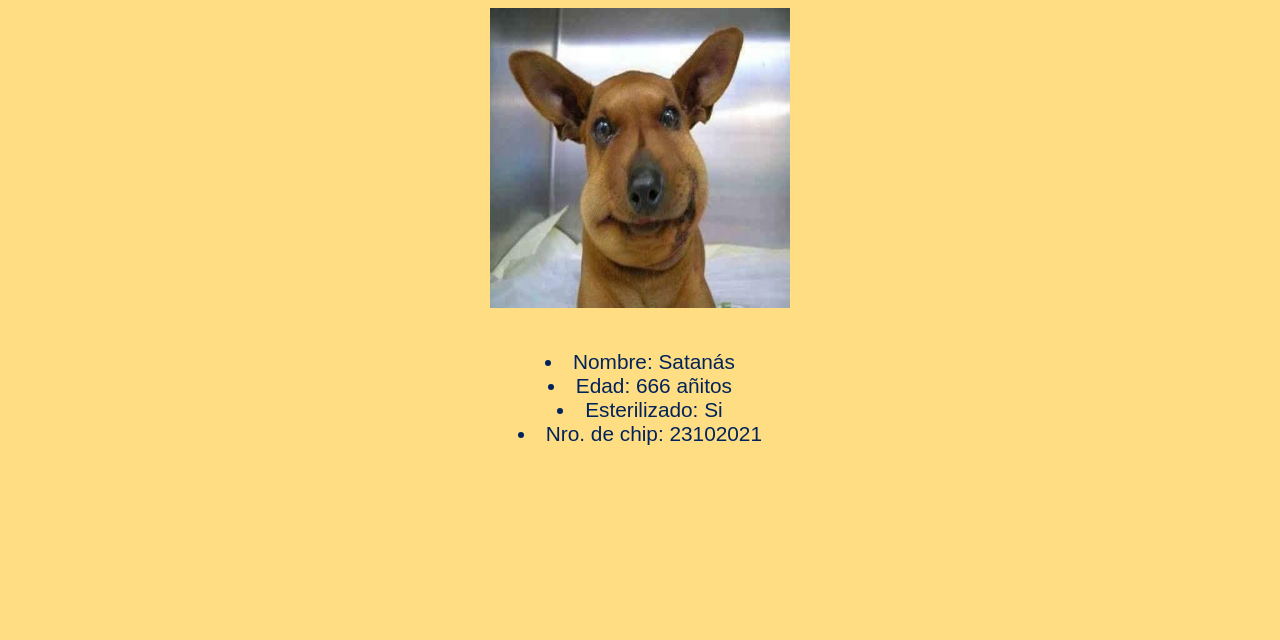
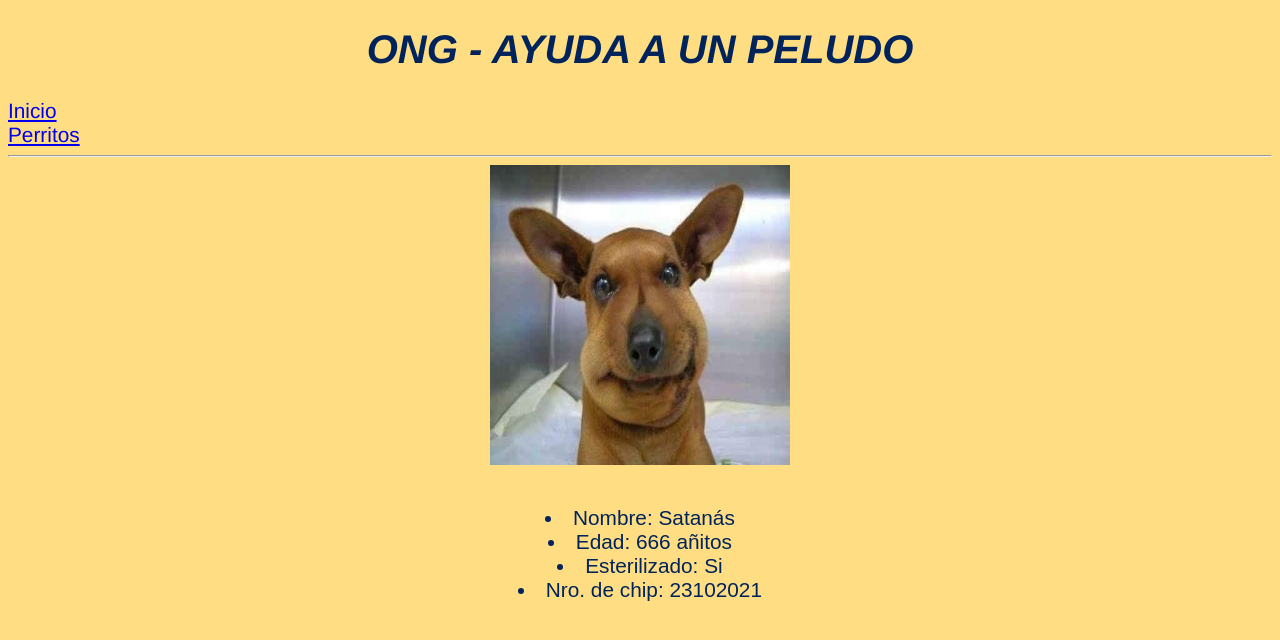
Before and after one commit to Perrogamer777/act1, a plain HTML site: page satanas.html in a window 1280 px wide. Drawn offline with Linux system fonts and the light colour scheme.

Commit message:
Actualizacion

```diff
--- a/satanas.html
+++ b/satanas.html
@@ -50,6 +50,20 @@
 </head>
 <body style="background-color: rgb(255, 221, 131);">
 
+    <header style="text-align: center;">
+        <h1>
+          ONG - AYUDA A UN PELUDO
+        </h1>
+      </header>
+
+      <div style="font-family: 'helvetica'; font-size: 130%;color: rgb(0, 35, 91);">
+        <a href="index.html" target="_self">Inicio</a>
+        </div>
+    <div style="font-family: 'helvetica'; font-size: 130%;color: rgb(0, 35, 91);">
+         <a href="perros.html" target="_self">Perritos</a>
+        </div>
+      <hr>
+
 
 
 
```
